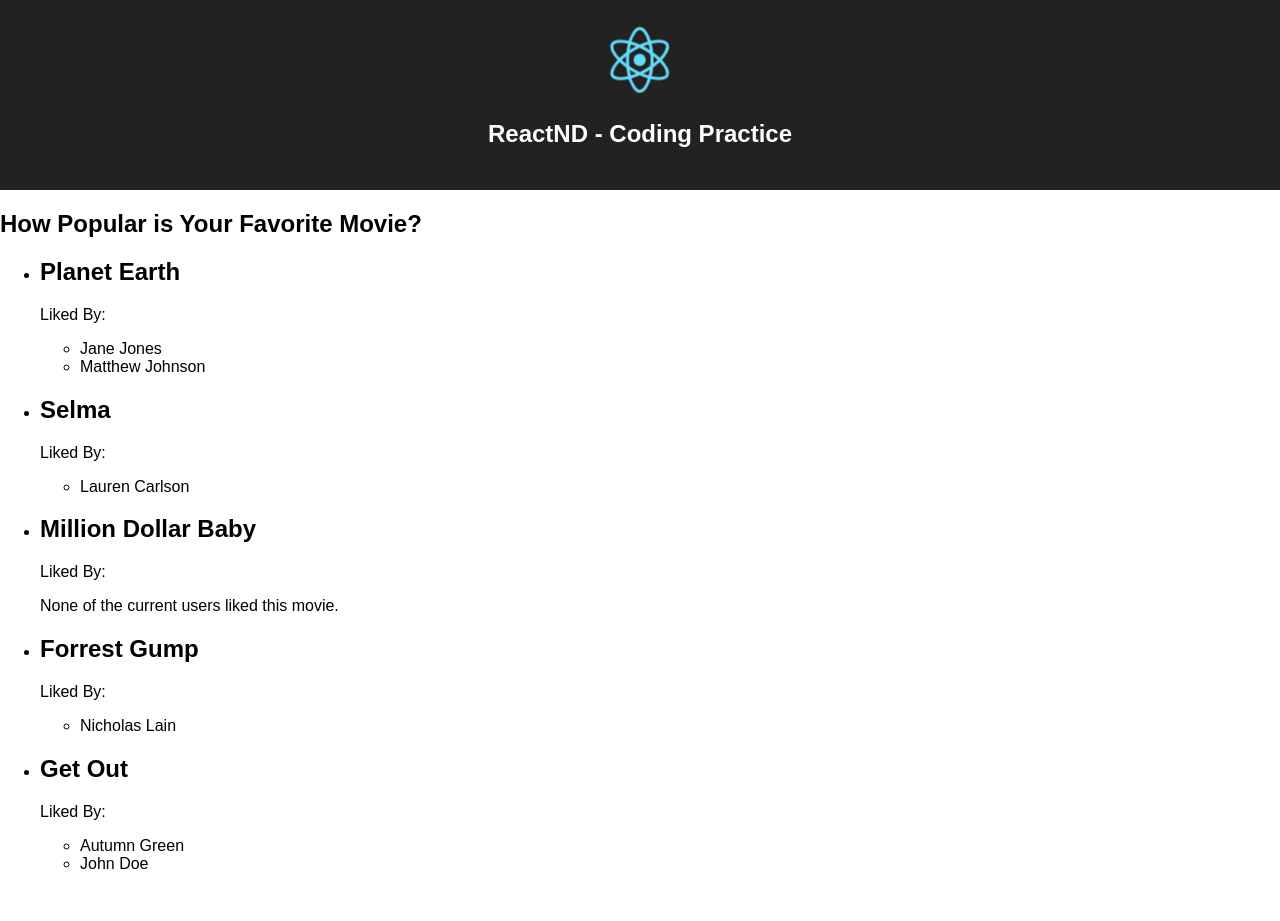
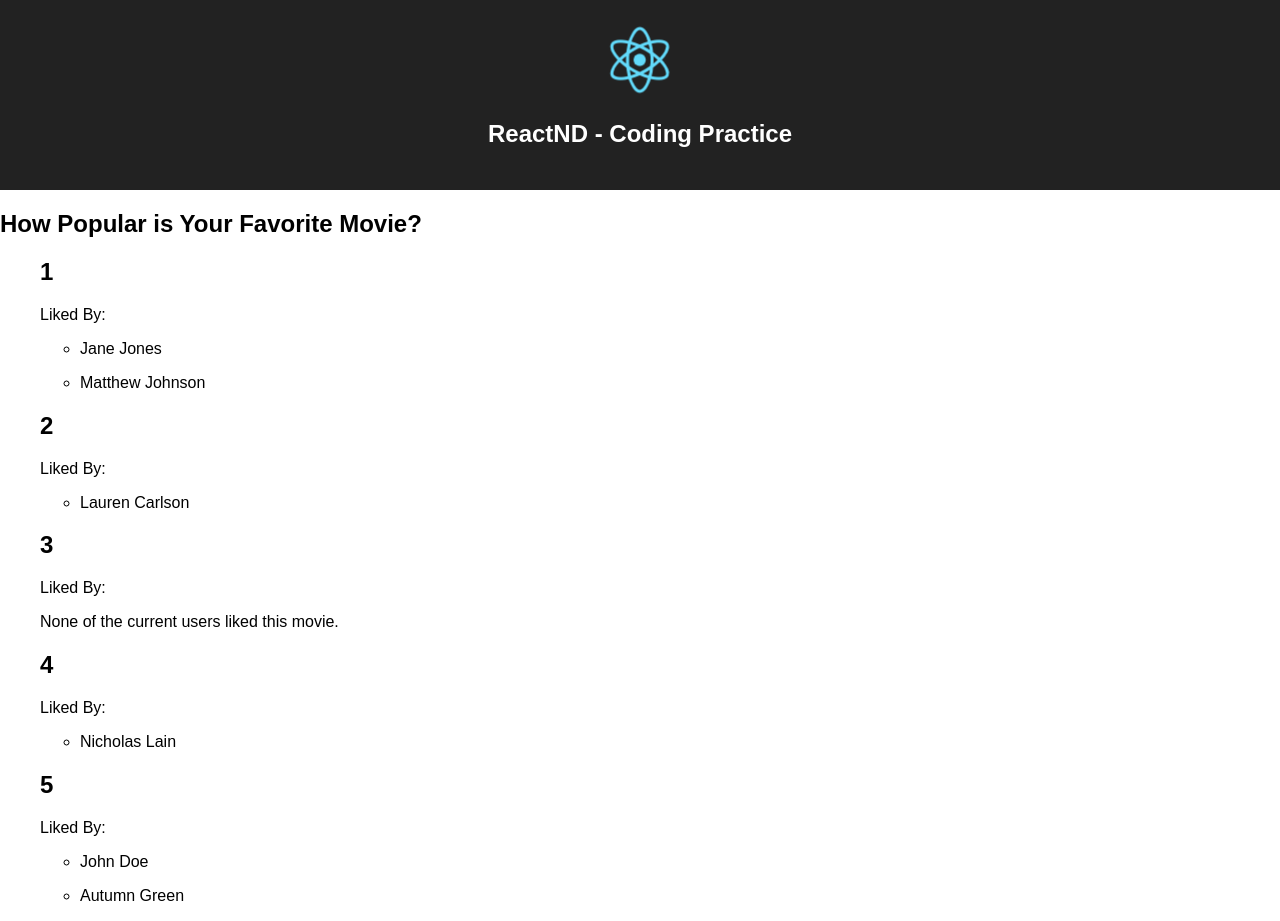
Before and after one commit to iamYatingLiu/udacity-react, a React (Create React App) app: page / in a window 1280 px wide. Before the commit the page ends 889 px from the top, so only its background shows below. Built offline with nearby package versions, Linux system fonts and the light colour scheme.

Commit message:
exercise2

```diff
--- a/src/App.js
+++ b/src/App.js
@@ -99,6 +99,20 @@ const movies = {
 };
 
 class App extends Component {
+  constructor(props) {
+    super(props);
+    this.usersByMovie = {};
+
+    profiles.forEach(profile => {
+      const movieID = profile.favoriteMovieID;
+      if (this.usersByMovie[movieID])
+      { this.usersByMovie[movieID].push(profile.userID); }
+      else {
+        this.usersByMovie[movieID] = [profile.userID];
+      }
+    })
+  }
+
   render() {
     return (
       <div className="App">
@@ -107,7 +121,7 @@ class App extends Component {
           <h1 className="App-title">ReactND - Coding Practice</h1>
         </header>
         <h2>How Popular is Your Favorite Movie?</h2>
-        <Dashboard profiles={profiles} users={users} movies={movies}/>
+        <Dashboard usersByMovie={this.usersByMovie} users={users} movies={movies} />
       </div>
     );
   }
--- a/src/Dashboard.js
+++ b/src/Dashboard.js
@@ -3,26 +3,17 @@ import MovieCard from './MovieCard';
 
 class Dashboard extends Component {
     render() {
-      const movieslist = this.props.movies;
-      const profileslist = this.props.profiles;
-      var userslist = this.props.users;
-      return (
-        <div>
-          <ul>
-            {Object.keys(movieslist).map((movieid) =>
-            {
-              var usersID = profileslist.filter((profile) => profile.favoriteMovieID === movieid).map(profile => profile.userID);
-              var users = Object.keys(userslist).reduce(function(r, e) {
-                if (usersID.includes(e)) r[e] = userslist[e]
-                return r;
-              }, {})
+      const { movies, usersByMovie, users } = this.props;
+      const MovieCards = Object.keys(movies).map(id => (
+        <MovieCard
+        key = {id}
+        users = {users}
+        usersWhoLikedMovie ={usersByMovie[id]}
+        movieInfo = {movies[id]}
+        />
+      ));
 
-              return <li><MovieCard movie={movieslist[movieid]} users ={users}/></li>
-            }
-            )}
-          </ul>
-        </div>
-      );
+      return <ul>{MovieCards}</ul>;
     }
   }
 
--- a/src/MovieCard.js
+++ b/src/MovieCard.js
@@ -3,11 +3,12 @@ import UserList from './UserList'
 
 class MovieCard extends Component {
   render() {
+    const { users,  usersWhoLikedMovie,movieInfo } = this.props;
     return (
       <div>
-            <h2>{this.props.movie.name}</h2>
+        <h2>{movieInfo.id}</h2>
         <p>Liked By:</p>
-            <UserList users={this.props.users}/>
+        <UserList users={users} usersWhoLikedMovie={usersWhoLikedMovie} />
       </div>
     );
   }
--- a/src/PossibleSolution1/UserList.js
+++ b/src/PossibleSolution1/UserList.js
@@ -7,7 +7,7 @@ class UserList extends Component {
     off of the pros passed into this presentational component. If you need a refresher on this syntax, check
     out this course: https://www.udacity.com/course/es6-javascript-improved--ud356
     */
-    const { users, usersWhoLikedMovie } = this.props;
+    const { usersWhoLikedMovie, users } = this.props;
 
     if (!usersWhoLikedMovie || usersWhoLikedMovie.length === 0) {
       return <p>None of the current users liked this movie.</p>;
--- a/src/UserList.js
+++ b/src/UserList.js
@@ -2,18 +2,17 @@ import React, { Component } from 'react';
 
 class UserList extends Component {
     render() {
-        const users = this.props.users;
+        const {users, usersWhoLikedMovie} = this.props;
 
-        if (!users || Object.keys(users).length === 0) {
+        if (!usersWhoLikedMovie || usersWhoLikedMovie.length === 0) {
             return <p>None of the current users liked this movie.</p>;
         }
-        else {
-            return (
-                <ul>
-                    {Object.keys(users).map((userid) => <li>{users[userid].name}</li>)}
-                </ul>
-            );
-        }
+        const listofItems = usersWhoLikedMovie.map(id => (
+            <li key={id}>
+                <p>{users[id].name}</p>
+            </li>
+        ))
+    return <ul>{listofItems}</ul>
     }
 }
 
```
Lines whose indentation alone changed are shown as unchanged.
